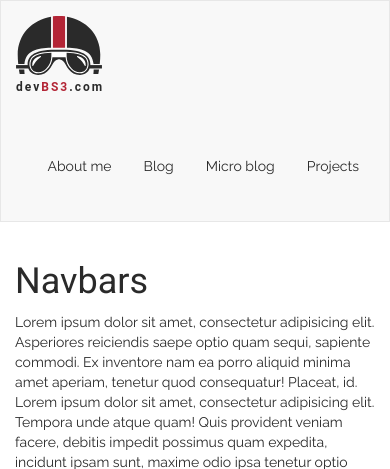
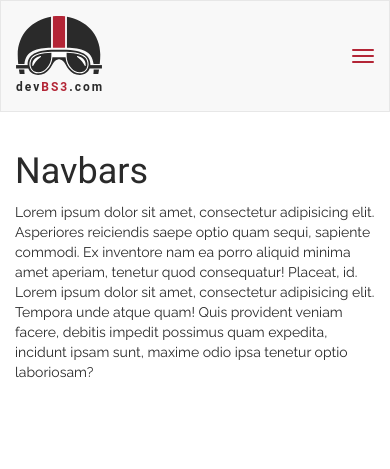
Before and after one commit to sdawes/devbs3, a PHP site: page /index.html in a window 390 px wide. Shown: the top 469 px of the page. Run offline with PHP 8.4, Linux system fonts and the light colour scheme; some libraries are stand-ins or nearby versions; some web fonts are replaced.

Commit message:
Amended code to add hamburger icon and nav elements with hamburger animation and colour.

```diff
--- a/css/compiled/styles.css
+++ b/css/compiled/styles.css
@@ -12,23 +12,43 @@
   background-size: cover;
   height: 400px; }
 
-header .logo {
-  border: 1px dashed pink; }
-  header .logo img {
-    width: 89px; }
+.navbar .navbar-brand {
+  height: auto; }
+.navbar .navbar-header {
+  position: relative; }
+  .navbar .navbar-header .navbar-toggle {
+    border: none;
+    background-color: none;
+    margin: 0;
+    padding: 48px 15px; }
+    .navbar .navbar-header .navbar-toggle:hover, .navbar .navbar-header .navbar-toggle:focus {
+      background-color: transparent; }
+    .navbar .navbar-header .navbar-toggle .icon-bar {
+      background-color: #b32536; }
+.navbar .navbar-default .navbar-toggle:focus,
+.navbar .navbar-default .navbar-toggle:hover {
+  background-color: transparent; }
+.navbar .navbar-default .navbar-toggle {
+  border: none; }
+.navbar .navbar-toggle span.icon-bar {
+  transition: all 0.15s; }
+.navbar .navbar-toggle span:nth-child(2) {
+  transform: rotate(45deg);
+  transform-origin: 10% 10%; }
+.navbar .navbar-toggle span:nth-child(3) {
+  opacity: 0; }
+.navbar .navbar-toggle span:nth-child(4) {
+  transform: rotate(-45deg);
+  transform-origin: 10% 90%; }
+.navbar .navbar-toggle.collapsed span:nth-child(2),
+.navbar .navbar-toggle.collapsed span:nth-child(4) {
+  transform: rotate(0); }
+.navbar .navbar-toggle.collapsed span:nth-child(3) {
+  opacity: 1; }
 
-.navbar-brand {
-  height: auto; }
-
-.nav {
-  padding: 35px 0;
-  float: right; }
-
-.nav-pills > li.active > a,
-.nav-pills > li.active > a:hover,
-.nav-pills > li.active > a:focus {
-  background-color: #b32536; }
-
+@media (min-width: 768px) {
+  #bs-example-navbar-collapse-1 {
+    float: right; } }
 body, p {
   font-family: "Raleway", sans-serif;
   font-weight: 500px;
--- a/css/sass/_header.scss
+++ /dev/null
@@ -1,12 +0,0 @@
-header {
-
-	// logo
-	.logo {
-		border: 1px dashed pink;
-		img {
-			width: 89px;
-		}
-
-	}
-
-}
--- a/css/sass/_nav.scss
+++ b/css/sass/_nav.scss
@@ -1,14 +1,78 @@
-.navbar-brand {
-	height: auto;
+.navbar {
+
+	.container {
+		// border: 1px solid lime;
+	}
+
+	.navbar-brand {
+		height: auto;
+	}
+
+	.navbar-header {
+		position: relative;
+		.navbar-toggle {
+			border: none;
+			background-color: none;
+			margin: 0;
+			padding: 48px 15px;
+
+			&:hover,
+			&:focus {
+				background-color: transparent;
+			}
+			.icon-bar {
+				background-color: $color-middle;
+			}
+		}
+	}
+
+	// hamburger animation
+
+	.navbar-default .navbar-toggle:focus,
+	.navbar-default .navbar-toggle:hover {
+	    background-color: transparent;
+	}
+
+	.navbar-default .navbar-toggle {
+	    border: none;
+	}
+
+	.navbar-toggle span.icon-bar {
+	    transition: all 0.15s;
+	}
+
+	.navbar-toggle span:nth-child(2) {
+
+	    transform: rotate(45deg);
+	    transform-origin: 10% 10%;
+	}
+
+	.navbar-toggle span:nth-child(3) {
+	    opacity: 0;
+	}
+
+	.navbar-toggle span:nth-child(4) {
+	    transform: rotate(-45deg);
+	    transform-origin: 10% 90%;
+	}
+
+	.navbar-toggle.collapsed span:nth-child(2),
+	.navbar-toggle.collapsed span:nth-child(4) {
+	    transform: rotate(0);
+	}
+
+	.navbar-toggle.collapsed span:nth-child(3) {
+	    opacity: 1;
+	}
+
 }
 
-.nav {
-	padding: 35px 0;
-	float: right;
+
+// media queries
+// ==============================================
+
+@media (min-width: 768px) {
+	#bs-example-navbar-collapse-1 {
+		float: right;
+	}
 }
-
-.nav-pills > li.active > a,
-.nav-pills > li.active > a:hover,
-.nav-pills > li.active > a:focus {
-	background-color: $color-middle;
-}
--- a/index.html
+++ b/index.html
@@ -20,33 +20,54 @@
 
 		<header>
 
-			<!-- navbar -->
 			<nav class="navbar navbar-default">
+			  <div class="container">
 
-				<div class="container">
+			    <!-- Brand and toggle get grouped for better mobile display -->
+			    <div class="navbar-header">
 
-					<!-- nav header and logo -->
-					<div class="navbar-header">
+				    <button type="button" class="navbar-toggle collapsed" data-toggle="collapse" data-target="#bs-example-navbar-collapse-1" aria-expanded="false">
+				    	<span class="sr-only">Toggle navigation</span>
+				       	<span class="icon-bar"></span>
+				        <span class="icon-bar"></span>
+				        <span class="icon-bar"></span>
+				     </button>
 
-						<a href="/index.html" class="navbar-brand">
-							<img src="icons/logo.svg" alt="main logo">
-						</a>
+				    <a class="navbar-brand" href="#"><img src="icons/logo.svg" alt=""></a>
+			    </div>
 
-					</div>
+			    <!-- Collect the nav links, forms, and other content for toggling -->
+			    <div class="collapse navbar-collapse" id="bs-example-navbar-collapse-1">
 
-					<!-- nav links -->
-					<ul class="nav nav-pills">
-						<li><a href="#" class="active">About me</a></li>
-						<li><a href="#">Blog</a></li>
-						<li><a href="#">Micro blog</a></li>
-						<li><a href="#">Projects</a></li>
+					<!-- nav elements -->
+					<ul class="nav navbar-nav">
+						<li class="active"><a href="#">Blog<span class="sr-only">(current)</span></a></li>
+						<li><a href="#">Micro Blog</a></li>
+						<li class="dropdown">
+							<a href="#" class="dropdown-toggle" data-toggle="dropdown" role="button" aria-haspopup="true" aria-expanded="false">Projects <span class="caret"></span></a>
+							<ul class="dropdown-menu">
+								<li><a href="#">Personal Website</a></li>
+								<li><a href="#">Wedding Seville</a></li>
+								<li role="separator" class="divider"></li>
+								<li><a href="#">How I operate</a></li>
+								<li role="separator" class="divider"></li>
+								<li><a href="#">Contacts</a></li>
+							</ul>
+						</li>
+						<li class="dropdown">
+							<a href="#" class="dropdown-toggle" data-toggle="dropdown" role="button" aria-haspopup="true" aria-expanded="false">Code Demos <span class="caret"></span></a>
+							<ul class="dropdown-menu">
+								<li><a href="#">JacaScript Drag and Drop</a></li>
+								<li><a href="#">Flexbox</a></li>
+							</ul>
+						</li>
 					</ul>
 
-					<!-- nav buttons -->
-					<!-- <button class="btn btn-primary navbar-btn navbar-right">Contact Me</button> -->
+					<!-- CTA -->
+					<!-- <button type="button" class="btn btn-default">Contact Me</button> -->
 
-				</div>
-
+			    </div><!-- /.navbar-collapse -->
+			  </div><!-- /.container-fluid -->
 			</nav>
 
 		</header>
--- a/js/scripts.js
+++ b/js/scripts.js
@@ -3,3 +3,11 @@
 	$(".nav li").removeClass("active");
 	$(this).addClass("active");
 });
+
+// hamburger animation
+$(document).ready(function(){
+	$('#hambuger').click(function(){
+		console.log('Hambuger icon clicked');
+		$(this).toggleClass('open');
+	});
+});
```
Also changed, not shown: carousel.html (deleted, +0 -50 lines), templates/navbar.tpl (added, +53 -0 lines), css/sass/styles.scss (line endings or trailing spaces), 1 other file.
